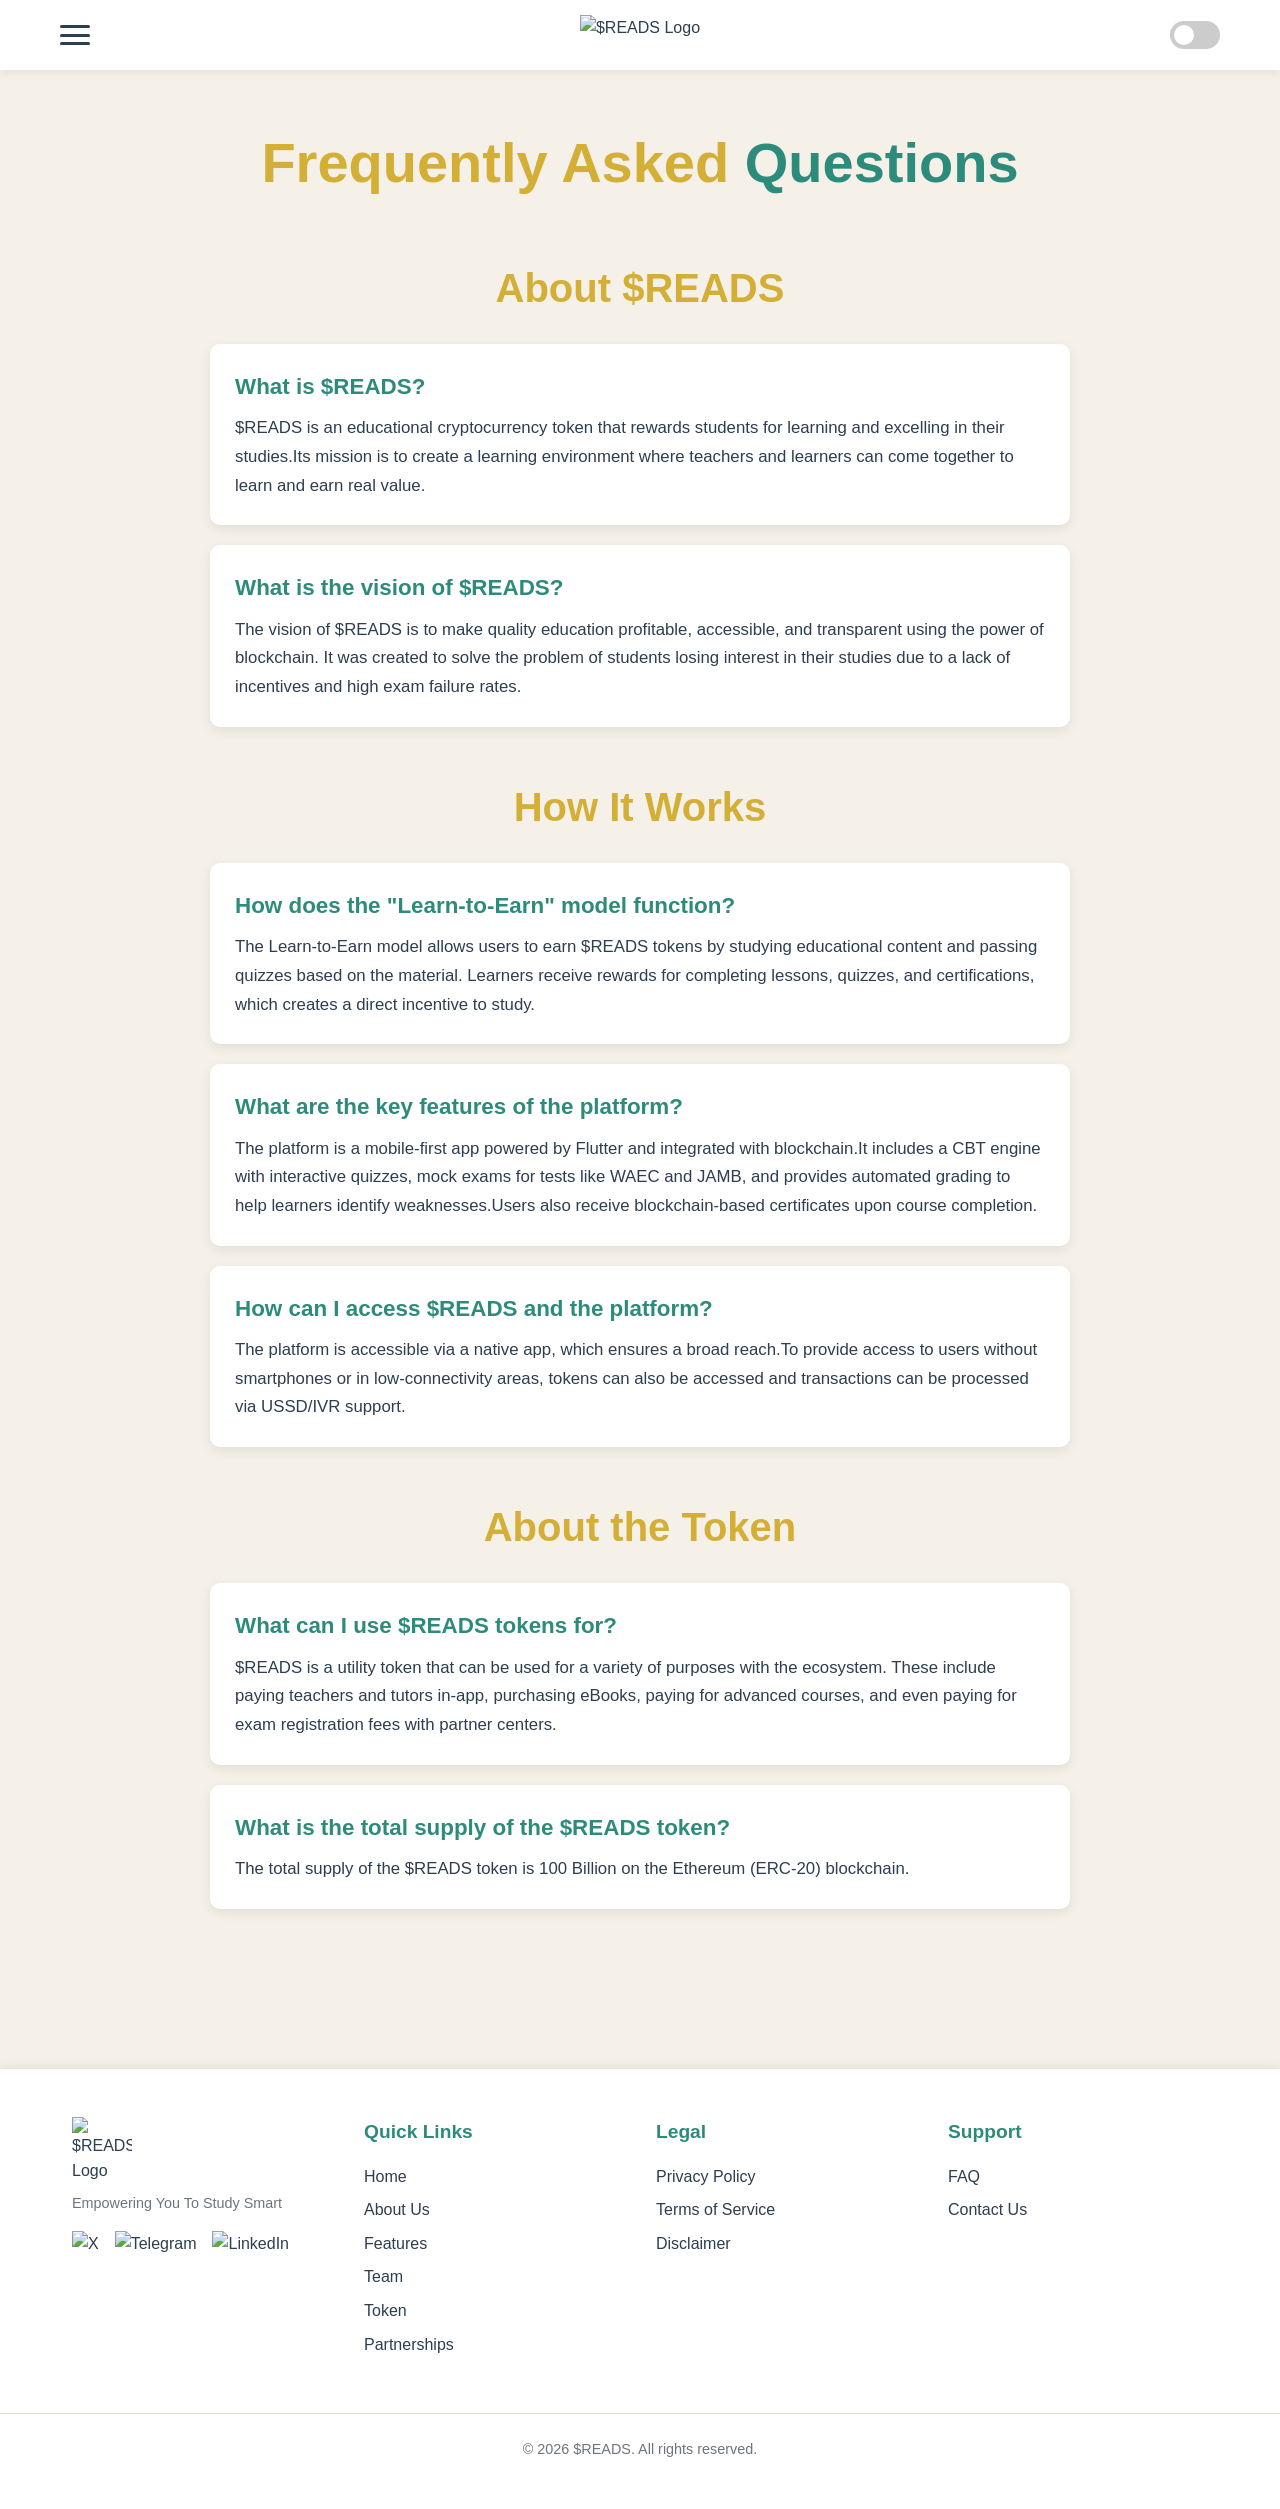
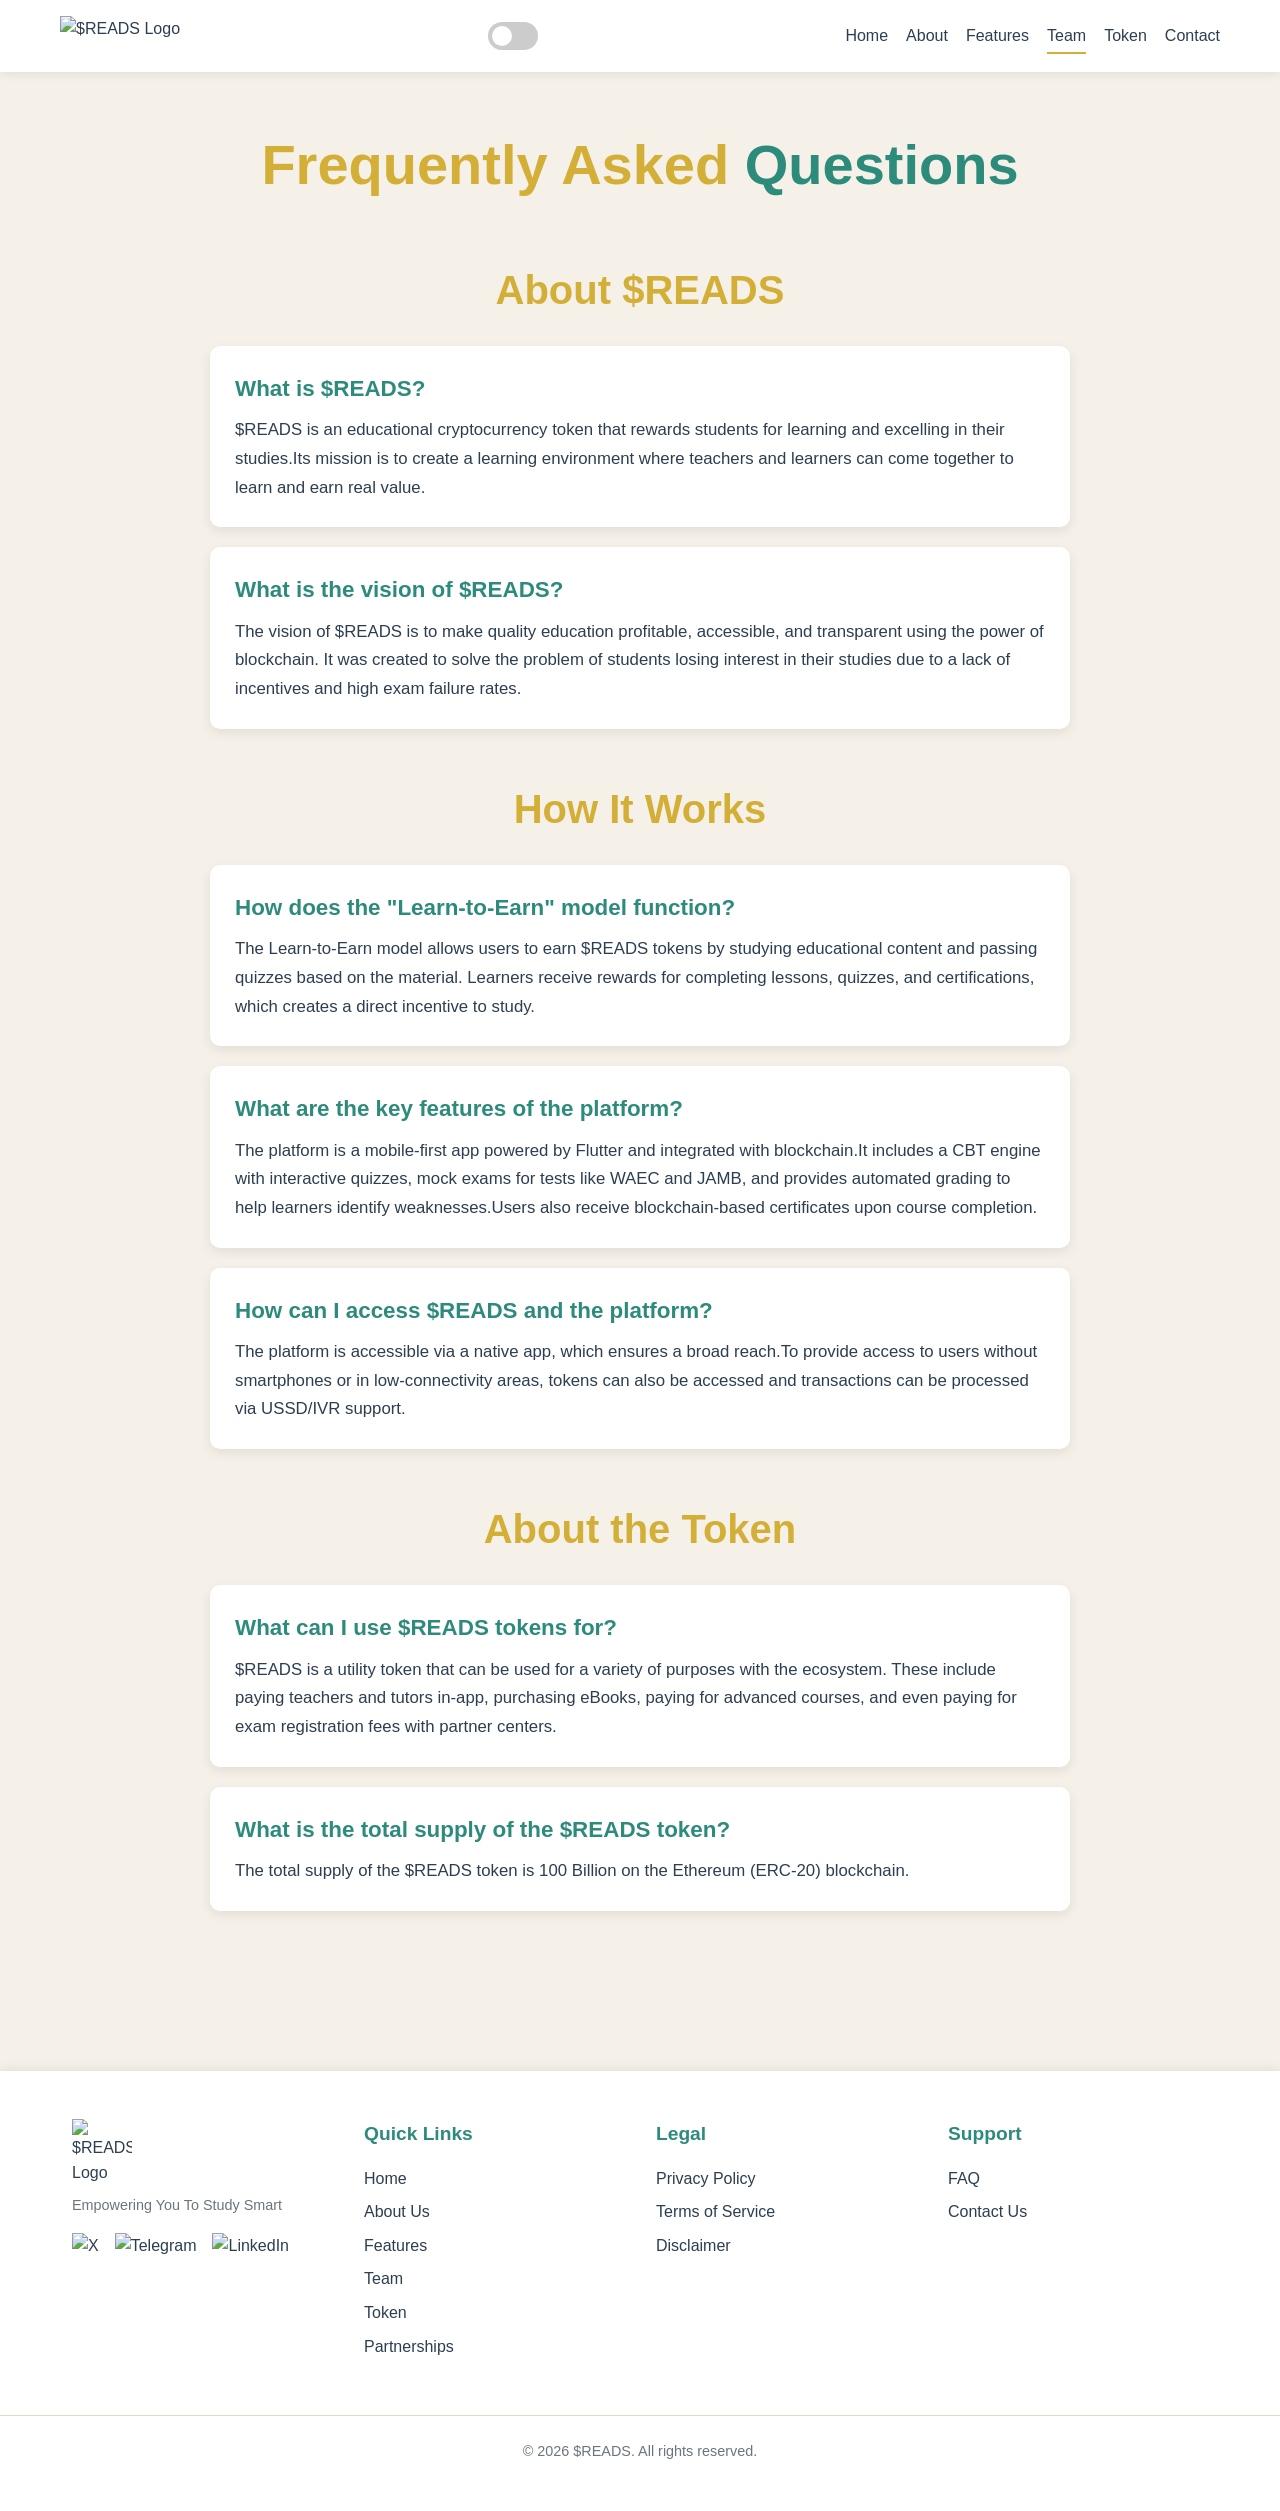

update

--- a/css/style.css
+++ b/css/style.css
@@ -1818,3 +1818,105 @@ main.content-page h1 {
         font-size: 1rem;
     }
 }
+/* ── Web Component nav CTA link ── */
+.nav-links .nav-cta-link {
+    background: var(--highlight-color);
+    color: #fff !important;
+    padding: 6px 16px;
+    border-radius: 6px;
+    font-weight: 600;
+    transition: background 0.2s ease;
+}
+.nav-links .nav-cta-link:hover {
+    background: var(--primary-color);
+    color: var(--text-color) !important;
+}
+.nav-links .nav-cta-link::after { display: none !important; }
+
+/* Desktop nav — horizontal layout */
+@media (min-width: 769px) {
+    .nav-links {
+        display: flex !important;
+        flex-direction: row;
+        position: static;
+        transform: none;
+        box-shadow: none;
+        background: transparent;
+        padding: 0;
+        width: auto;
+        gap: 20px;
+    }
+    .nav-links li { margin: 0; }
+    .menu-toggle { display: none; }
+}
+
+/* ── Web Component: nav CTA link (Presale button) ── */
+.nav-links .nav-cta-link {
+    background-color: var(--highlight-color);
+    color: #ffffff !important;
+    padding: 0.4rem 1.1rem;
+    border-radius: 6px;
+    font-weight: 600;
+    transition: background-color 0.2s ease, transform 0.1s ease;
+}
+.nav-links .nav-cta-link:hover {
+    background-color: var(--primary-color);
+    transform: translateY(-1px);
+}
+.nav-links .nav-cta-link::after { display: none !important; }
+
+/* Desktop nav — inline horizontal links */
+@media (min-width: 769px) {
+    .nav-links {
+        display: flex !important;
+        flex-direction: row !important;
+        position: static !important;
+        transform: none !important;
+        background: transparent !important;
+        box-shadow: none !important;
+        padding: 0 !important;
+        width: auto !important;
+        gap: 18px !important;
+    }
+    .nav-links li { margin: 0 !important; }
+    .menu-toggle { display: none !important; }
+}
+
+/* ─── Web Component nav CTA button ─── */
+.nav-links .nav-cta-link {
+    background-color: var(--highlight-color);
+    color: #ffffff !important;
+    padding: 0.4rem 1.1rem;
+    border-radius: 6px;
+    font-weight: 600;
+    transition: background-color 0.2s ease, transform 0.1s ease;
+}
+.nav-links .nav-cta-link:hover {
+    background-color: var(--primary-color) !important;
+    color: var(--navy) !important;
+    transform: translateY(-1px);
+}
+.nav-links .nav-cta-link::after { display: none; }
+
+/* Desktop nav — horizontal layout */
+@media (min-width: 769px) {
+    .nav-links {
+        display: flex !important;
+        flex-direction: row;
+        position: static;
+        transform: none;
+        box-shadow: none;
+        padding: 0;
+        width: auto;
+        gap: 20px;
+    }
+    .nav-links li { margin: 0; }
+    .navbar .logo {
+        position: static;
+        transform: none;
+    }
+    .navbar {
+        justify-content: space-between;
+    }
+    .menu-toggle { display: none; }
+}
